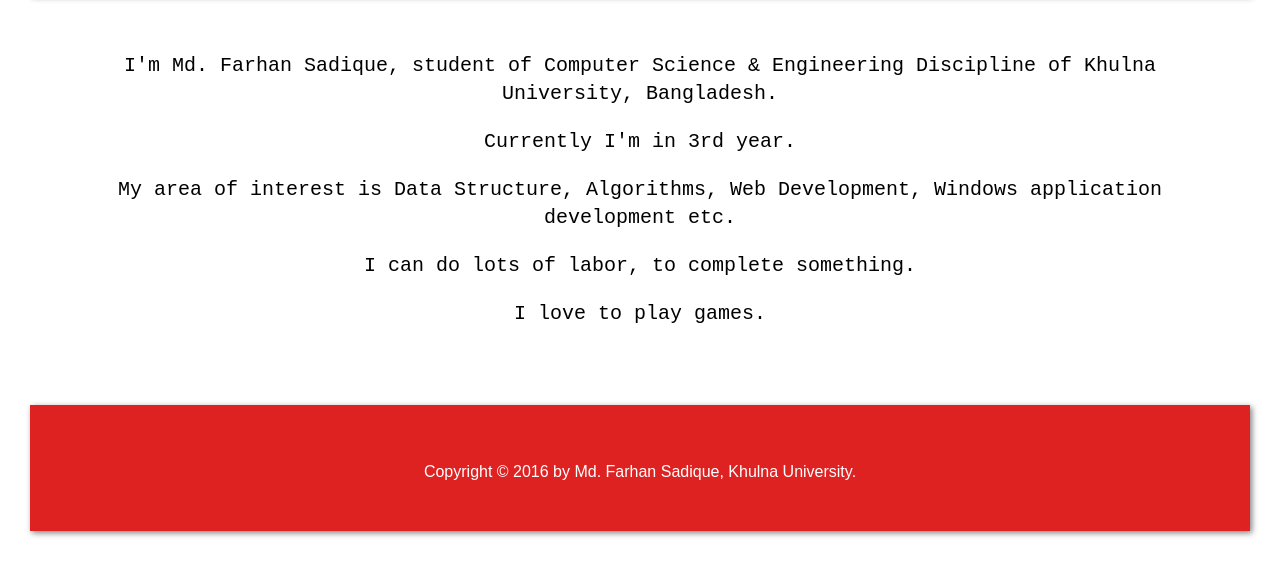
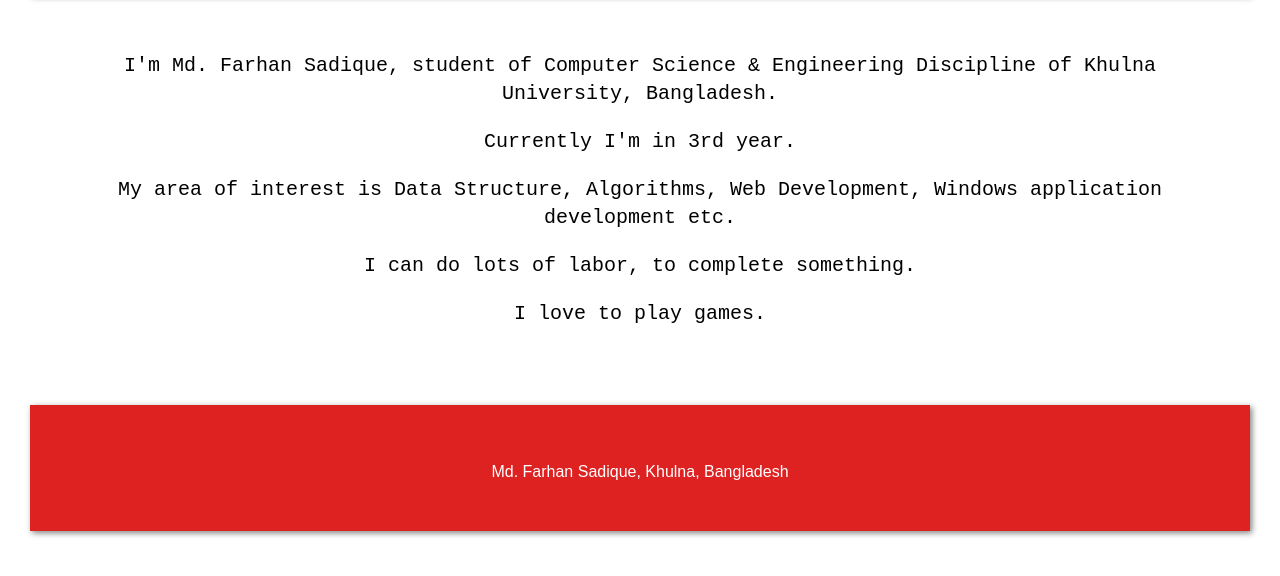
Before and after one commit to Sadique14/Sadique14.github.io, a plain HTML site: page about.html in a window 1280 px wide. Shown: the part 138-714 px from the top of the page. Drawn offline with Linux system fonts and the light colour scheme; files whose address does not match are found by name.

Commit message:
footer changed

```diff
--- a/about.html
+++ b/about.html
@@ -53,7 +53,7 @@
         <footer>
             <div class="row">
                 <p>
-                    Copyright &copy; 2016 by Md. Farhan Sadique, Khulna University.
+                    Md. Farhan Sadique, Khulna, Bangladesh
                 </p>
             </div>
         </footer>
```
Also changed, not shown: education.html (+1 -1 lines), index.html (+1 -1 lines), skills.html (+1 -1 lines).
